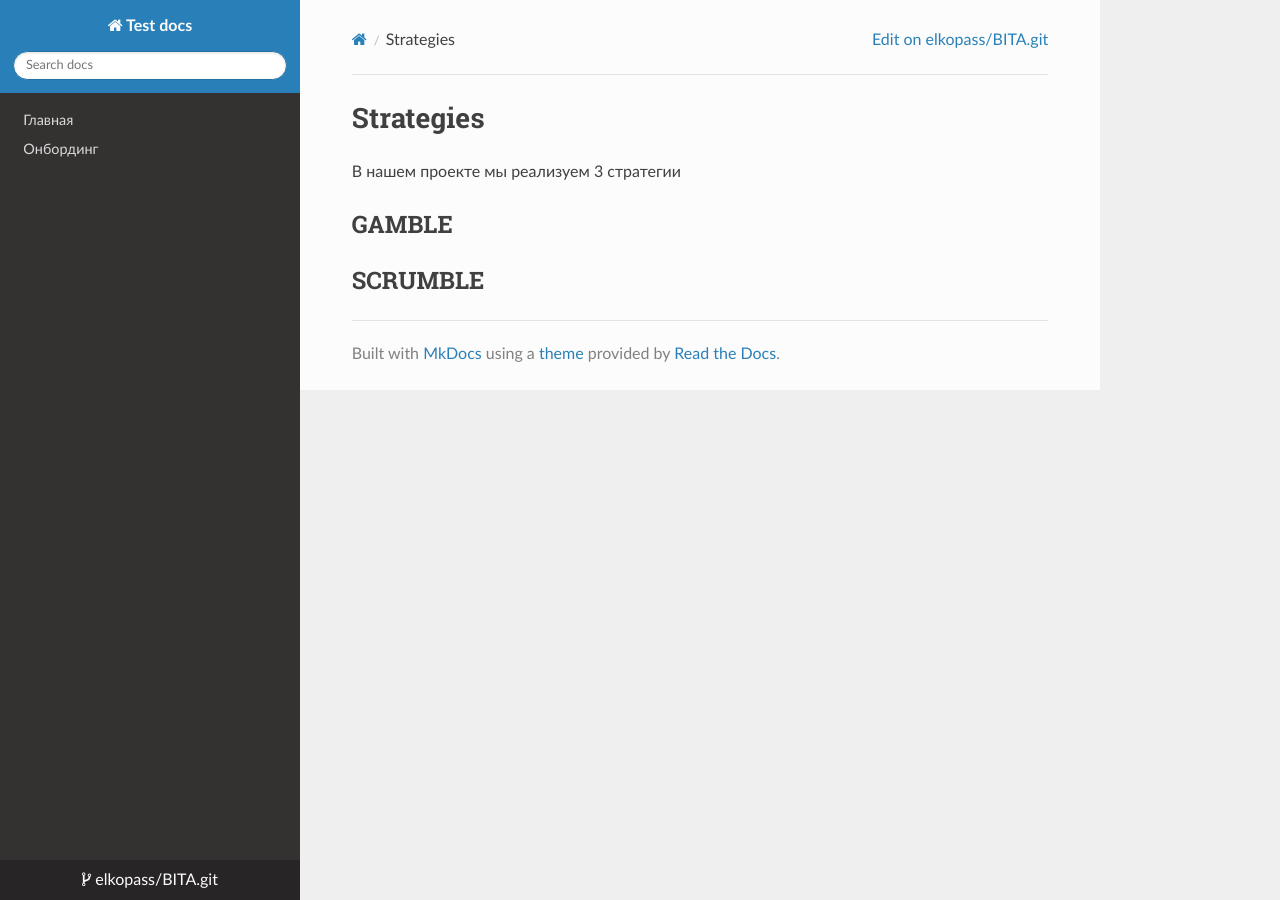
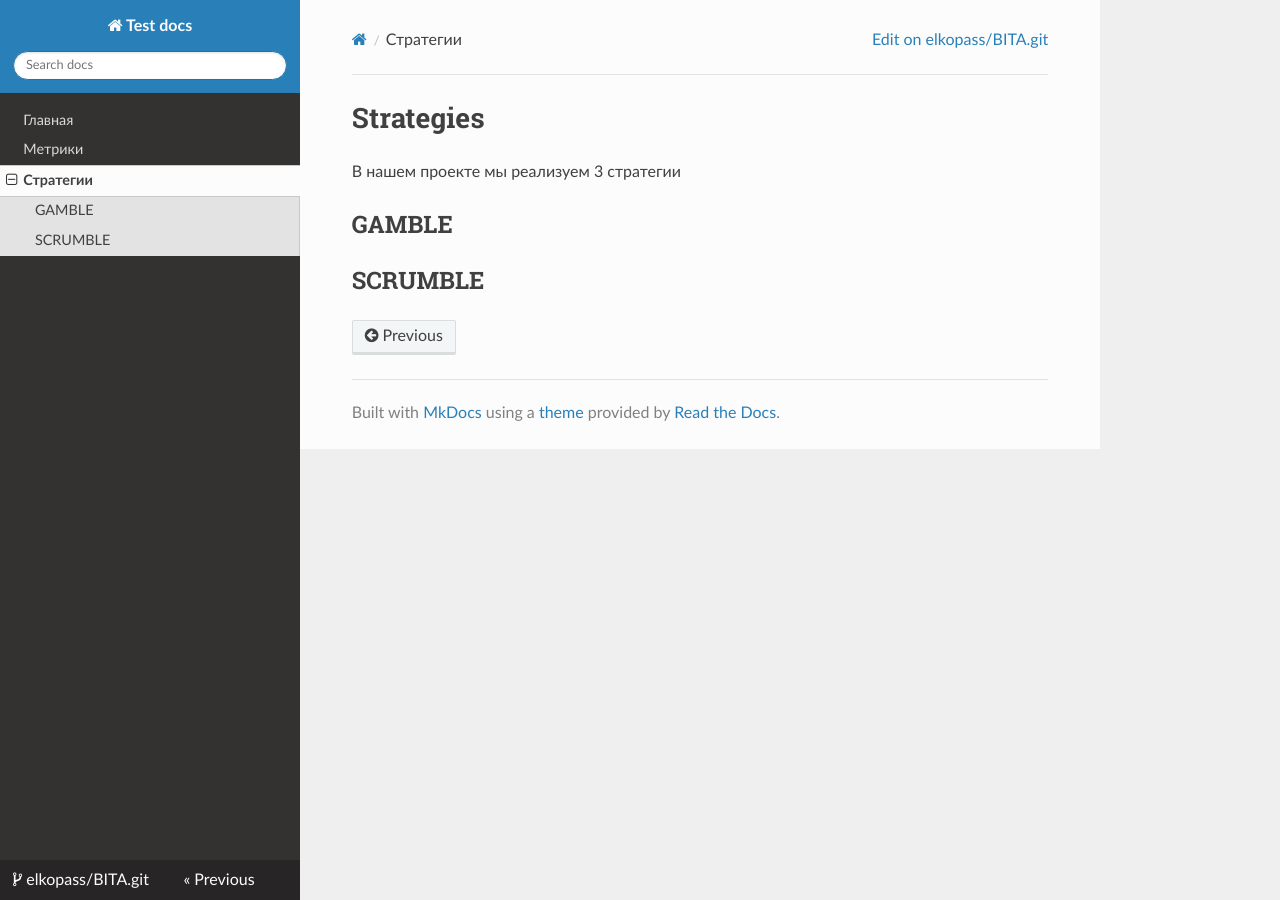
Before and after one commit to elkopass/BITA, an MkDocs documentation site: the page built from docs/strategy.md, in a window 1280 px wide. Built offline with MkDocs 1.6.1, drawn with Linux system fonts in a browser that asks for light colours; nearby versions of some CDN libraries.

Commit message:
adding metrics and strategy ti docs

```diff
--- a/mkdocs.yml
+++ b/mkdocs.yml
@@ -6,7 +6,8 @@ repo_name: 'elkopass/BITA.git'
 repo_url: 'https://github.com/elkopass/BITA.git'
 nav:
   - 'Главная': 'index.md'
-  - 'Онбординг': 'metrics.md'
+  - 'Метрики': 'metrics.md'
+  - 'Стратегии': 'strategy.md'
 
 theme:
   name: 'readthedocs'
```
